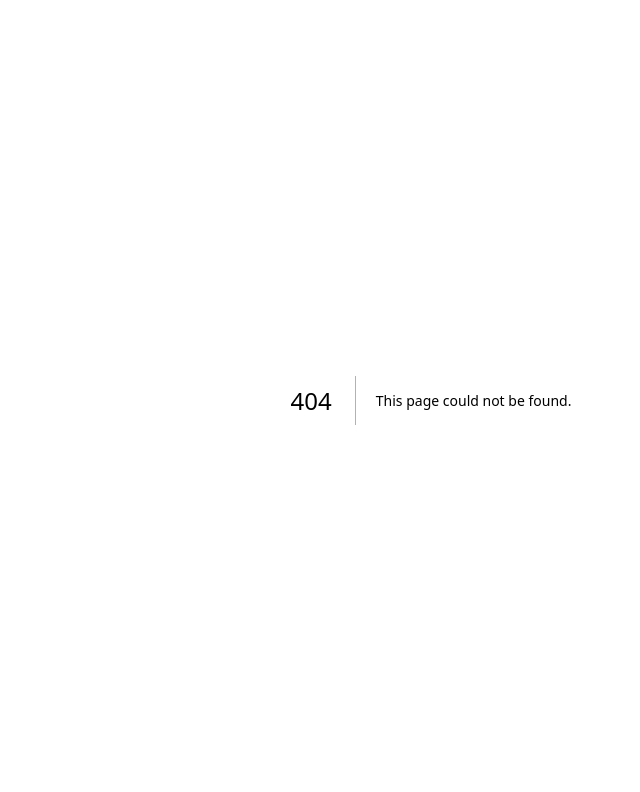
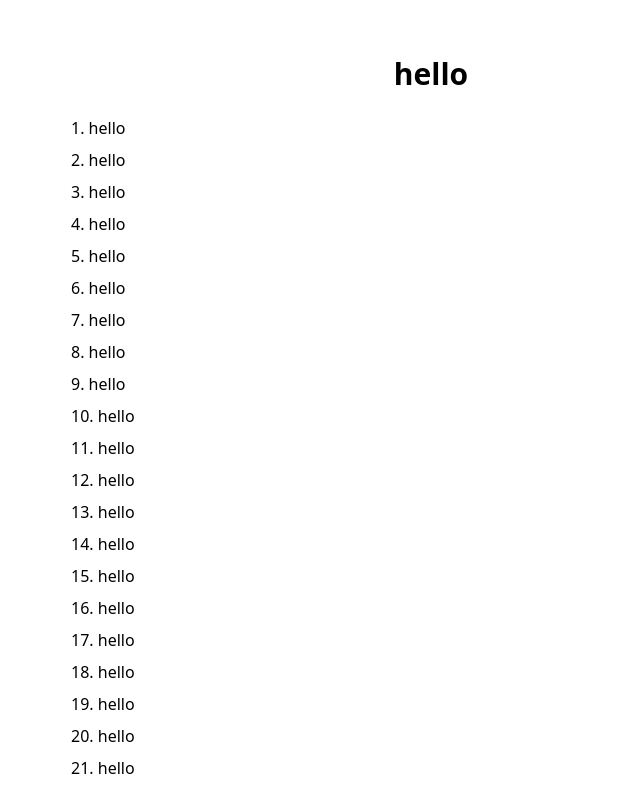
Before and after one commit to nurmhm/shadcn-setup, a Next.js app: page /create_pdf in a window 1280 px wide. Before the commit this address had no page. Shown: the top 792 px of the page, without its empty margins (209-849 px from the left). Built offline with nearby package versions, Linux system fonts and the light colour scheme.

Commit message:
pdf done

```diff
--- a/package.json
+++ b/package.json
@@ -20,7 +20,9 @@
     "class-variance-authority": "^0.7.1",
     "clsx": "^2.1.1",
     "date-fns": "^3.6.0",
+    "html2canvas": "^1.4.1",
     "jodit-react": "^5.2.19",
+    "jspdf": "^3.0.1",
     "lucide-react": "^0.511.0",
     "next": "15.3.2",
     "next-themes": "^0.4.6",
--- /dev/null
+++ b/src/app/create_pdf/page.tsx
@@ -0,0 +1,73 @@
+"use client";
+import React, { useRef } from "react";
+import jsPDF from "jspdf";
+
+const PdfDocumentation = () => {
+  const contentRef = useRef<HTMLDivElement>(null);
+
+  const handleGeneratePDF = () => {
+    const content = contentRef.current;
+    if (!content) return;
+
+    const pdf = new jsPDF("p", "mm", "a4");
+    const pageWidth = pdf.internal.pageSize.getWidth();
+
+    // সরাসরি HTML থেকে PDF তৈরি করুন
+    pdf.html(content, {
+      callback: function (pdf) {
+        // PDF তৈরি হয়ে গেলে নতুন ট্যাবে খুলুন এবং প্রিন্ট ডায়ালগ দেখান
+        const blob = pdf.output("blob");
+        const blobUrl = URL.createObjectURL(blob);
+        const newTab = window.open(blobUrl, "_blank");
+        if (newTab) {
+          newTab.onload = () => {
+            newTab.focus();
+            newTab.print();
+          };
+        }
+      },
+      // মার্জিন দেওয়ার জন্য x এবং y অক্ষের মান নির্ধারণ
+      x: 10,
+      y: 10,
+      // কনটেন্টের প্রস্থ নির্ধারণ, এখানে পৃষ্ঠার প্রস্থ থেকে মার্জিন বাদ দেওয়া হয়েছে
+      width: pageWidth - 20,
+      // সোর্স এইচটিএমএল উপাদানের প্রস্থ দেওয়া জরুরি
+      windowWidth: content.offsetWidth,
+      // স্বয়ংক্রিয়ভাবে পৃষ্ঠা ভাঙার জন্য 'text' ব্যবহার করুন
+      autoPaging: "text",
+    });
+  };
+
+  return (
+    <div className="p-8 min-h-screen space-y-6 bg-white text-black">
+      {/* PDF বানানোর জন্য এই কন্টেইনারটি ব্যবহৃত হবে */}
+      <div
+        ref={contentRef}
+        className="rounded-xl p-6 max-w-3xl mx-auto text-justify bg-white"
+        // প্রিন্ট করার সময় যেন বর্ডার বা শ্যাডো না আসে, তার জন্য স্টাইল আলাদা করা যেতে পারে
+        // তবে এই ডেমোর জন্য এটি ঠিক আছে।
+      >
+        <h1 className="text-3xl font-bold mb-6 text-center">hello</h1>
+        {[...Array(80)].map((_, i) => (
+          <p key={i} className="mb-2 text-base">
+            {i + 1}. hello
+          </p>
+        ))}
+        <p className="text-sm text-center mt-6">
+          © {new Date().getFullYear()} Crafted with by Craftverse
+        </p>
+      </div>
+
+      <div className="text-center">
+        <button
+          onClick={handleGeneratePDF}
+          className="bg-black text-white px-6 py-3 rounded-lg shadow hover:bg-gray-800 transition"
+        >
+          ডকুমেন্টেশন PDF করো ও প্রিন্ট করো
+        </button>
+      </div>
+    </div>
+  );
+};
+
+export default PdfDocumentation;
--- a/src/app/globals.css
+++ b/src/app/globals.css
@@ -43,71 +43,71 @@
 
 :root {
   --radius: 0.625rem;
-  --card: oklch(1 0 0);
-  --card-foreground: oklch(0.145 0 0);
-  --popover: oklch(1 0 0);
-  --popover-foreground: oklch(0.145 0 0);
-  --primary: oklch(0.205 0 0);
-  --primary-foreground: oklch(0.985 0 0);
-  --secondary: oklch(0.97 0 0);
-  --secondary-foreground: oklch(0.205 0 0);
-  --muted: oklch(0.97 0 0);
-  --muted-foreground: oklch(0.556 0 0);
-  --accent: oklch(0.97 0 0);
-  --accent-foreground: oklch(0.205 0 0);
-  --destructive: oklch(0.577 0.245 27.325);
-  --border: oklch(0.922 0 0);
-  --input: oklch(0.922 0 0);
-  --ring: oklch(0.708 0 0);
-  --chart-1: oklch(0.646 0.222 41.116);
-  --chart-2: oklch(0.6 0.118 184.704);
-  --chart-3: oklch(0.398 0.07 227.392);
-  --chart-4: oklch(0.828 0.189 84.429);
-  --chart-5: oklch(0.769 0.188 70.08);
-  --sidebar: oklch(0.985 0 0);
-  --sidebar-foreground: oklch(0.145 0 0);
-  --sidebar-primary: oklch(0.205 0 0);
-  --sidebar-primary-foreground: oklch(0.985 0 0);
-  --sidebar-accent: oklch(0.97 0 0);
-  --sidebar-accent-foreground: oklch(0.205 0 0);
-  --sidebar-border: oklch(0.922 0 0);
-  --sidebar-ring: oklch(0.708 0 0);
-  --background: oklch(1 0 0);
-  --foreground: oklch(0.145 0 0);
+  --card: hsl(0, 0%, 100%);
+  --card-foreground: hsl(0, 0%, 4%);
+  --popover: hsl(0, 0%, 100%);
+  --popover-foreground: hsl(0, 0%, 4%);
+  --primary: hsl(0, 0%, 9%);
+  --primary-foreground: hsl(0, 0%, 98%);
+  --secondary: hsl(0, 0%, 96%);
+  --secondary-foreground: hsl(0, 0%, 9%);
+  --muted: hsl(0, 0%, 96%);
+  --muted-foreground: hsl(0, 0%, 45%);
+  --accent: hsl(0, 0%, 96%);
+  --accent-foreground: hsl(0, 0%, 9%);
+  --destructive: hsl(357, 100%, 45%);
+  --border: hsl(0, 0%, 90%);
+  --input: hsl(0, 0%, 90%);
+  --ring: hsl(0, 0%, 63%);
+  --chart-1: hsl(18, 100%, 48%);
+  --chart-2: hsl(175, 100%, 29%);
+  --chart-3: hsl(196, 72%, 23%);
+  --chart-4: hsl(44, 100%, 50%);
+  --chart-5: hsl(36, 100%, 50%);
+  --sidebar: hsl(0, 0%, 98%);
+  --sidebar-foreground: hsl(0, 0%, 4%);
+  --sidebar-primary: hsl(0, 0%, 9%);
+  --sidebar-primary-foreground: hsl(0, 0%, 98%);
+  --sidebar-accent: hsl(0, 0%, 96%);
+  --sidebar-accent-foreground: hsl(0, 0%, 9%);
+  --sidebar-border: hsl(0, 0%, 90%);
+  --sidebar-ring: hsl(0, 0%, 63%);
+  --background: hsl(0, 0%, 100%);
+  --foreground: hsl(0, 0%, 4%);
 }
 
 .dark {
-  --background: oklch(0.145 0 0);
-  --foreground: oklch(0.985 0 0);
-  --card: oklch(0.205 0 0);
-  --card-foreground: oklch(0.985 0 0);
-  --popover: oklch(0.205 0 0);
-  --popover-foreground: oklch(0.985 0 0);
-  --primary: oklch(0.922 0 0);
-  --primary-foreground: oklch(0.205 0 0);
-  --secondary: oklch(0.269 0 0);
-  --secondary-foreground: oklch(0.985 0 0);
-  --muted: oklch(0.269 0 0);
-  --muted-foreground: oklch(0.708 0 0);
-  --accent: oklch(0.269 0 0);
-  --accent-foreground: oklch(0.985 0 0);
-  --destructive: oklch(0.704 0.191 22.216);
-  --border: oklch(1 0 0 / 10%);
-  --input: oklch(1 0 0 / 15%);
-  --ring: oklch(0.556 0 0);
-  --chart-1: oklch(0.488 0.243 264.376);
-  --chart-2: oklch(0.696 0.17 162.48);
-  --chart-3: oklch(0.769 0.188 70.08);
-  --chart-4: oklch(0.627 0.265 303.9);
-  --chart-5: oklch(0.645 0.246 16.439);
-  --sidebar: oklch(0.205 0 0);
-  --sidebar-foreground: oklch(0.985 0 0);
-  --sidebar-primary: oklch(0.488 0.243 264.376);
-  --sidebar-primary-foreground: oklch(0.985 0 0);
-  --sidebar-accent: oklch(0.269 0 0);
-  --sidebar-accent-foreground: oklch(0.985 0 0);
-  --sidebar-border: oklch(1 0 0 / 10%);
-  --sidebar-ring: oklch(0.556 0 0);
+  --background: hsl(0, 0%, 4%);
+  --foreground: hwb(0 98% 2%);
+  --card: hsl(0, 0%, 9%);
+  --card-foreground: hsl(0, 0%, 98%);
+  --popover: hsl(0, 0%, 9%);
+  --popover-foreground: hsl(0, 0%, 98%);
+  --primary: hsl(0, 0%, 90%);
+  --primary-foreground: hsl(0, 0%, 9%);
+  --secondary: hsl(0, 0%, 15%);
+  --secondary-foreground: hsl(0, 0%, 98%);
+  --muted: hsl(0, 0%, 15%);
+  --muted-foreground: hsl(0, 0%, 63%);
+  --accent: hsl(0, 0%, 15%);
+  --accent-foreground: hsl(0, 0%, 98%);
+  --destructive: hsl(359, 100%, 70%);
+  --border: hsla(0, 0%, 100%, 0.1);
+  --input: hsla(0, 0%, 100%, 0.15);
+  --ring: hsl(0, 0%, 45%);
+  --chart-1: hsl(225, 84%, 49%);
+  --chart-2: hsl(160, 100%, 37%);
+  --chart-3: hsl(36, 100%, 50%);
+  --chart-4: hsl(273, 100%, 64%);
+  --chart-5: hsl(345, 100%, 56%);
+  --sidebar: hsl(0, 0%, 9%);
+  --sidebar-foreground: hsl(0, 0%, 98%);
+  --sidebar-primary: hsl(225, 84%, 49%);
+  --sidebar-primary-foreground: hsl(0, 0%, 98%);
+  --sidebar-accent: hsl(0, 0%, 15%);
+  --sidebar-accent-foreground: hsl(0, 0%, 98%);
+  --sidebar-border: rgba(255, 255, 255, 0.1);
+  --sidebar-ring: hsl(0, 0%, 45%);
 }
 
 @layer base {
--- a/src/app/page.tsx
+++ b/src/app/page.tsx
@@ -1,6 +1,7 @@
 "use client";
 
 import dynamic from "next/dynamic";
+import Link from "next/link";
 
 // Dynamically import the SimpleEditor to avoid SSR issues
 const SimpleEditor = dynamic(() => import("../components/SimpleEditor"), {
@@ -11,7 +12,8 @@ const SimpleEditor = dynamic(() => import("../components/SimpleEditor"), {
 export default function Home() {
   return (
     <main>
-      <SimpleEditor />
+      <Link href="/spalling_cheker">Spaling cheker</Link>
+      <Link href="create_pdf">pdf</Link>
     </main>
   );
 }
--- /dev/null
+++ b/src/app/spalling_cheker/page.tsx
@@ -0,0 +1,12 @@
+import SimpleEditor from "@/components/SimpleEditor";
+import React from "react";
+
+function page() {
+  return (
+    <div>
+      <SimpleEditor />
+    </div>
+  );
+}
+
+export default page;
```
Also changed, not shown: 1 other file (tests, documents, lock files or other folders).
